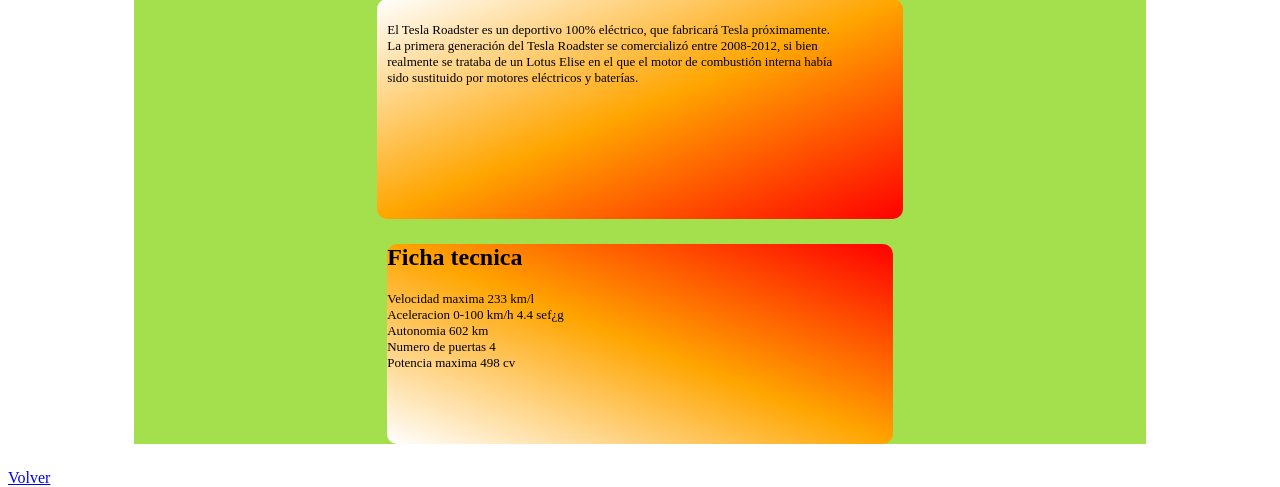
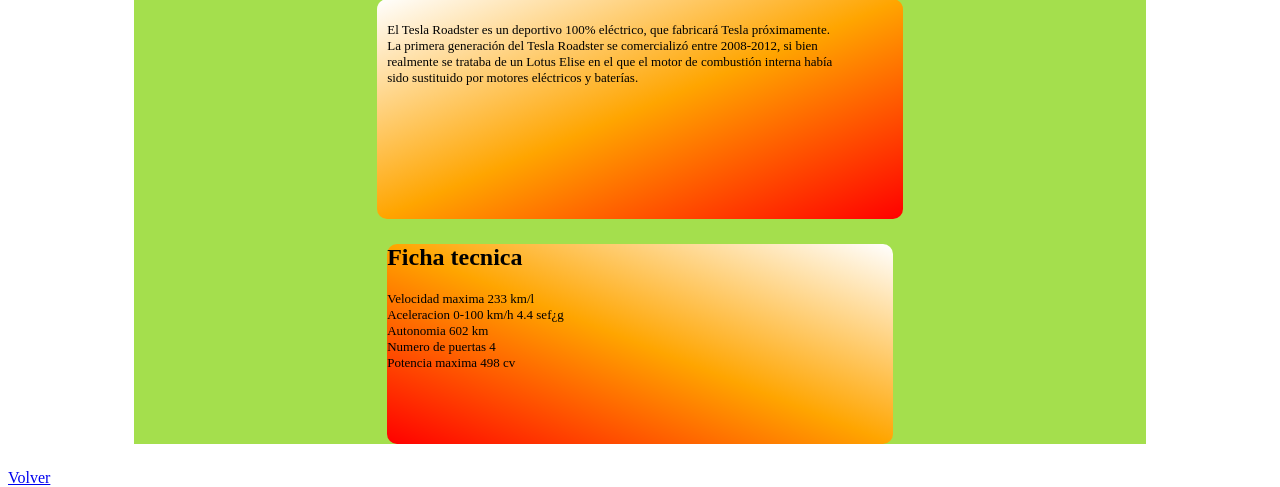
Before and after one commit to DamianMartinez28885/prof, a PHP site: page /Css/cssParte1/divsenpila/index.html in a window 1280 px wide. Shown: the part 757-1244 px from the top of the page. Run offline with PHP 8.4, Linux system fonts and the light colour scheme.

Commit message:
ultimos arreglos 2 ejer

```diff
--- a/Css/cssParte1/divsenpila/divsenpila.css
+++ b/Css/cssParte1/divsenpila/divsenpila.css
@@ -81,7 +81,7 @@
 
 }
 .quintodiv {
-    background-image: linear-gradient(to top right,white,orange,red);
+    background-image: linear-gradient(to top right,red,orange,white);
 
     padding: 0;
 
```
